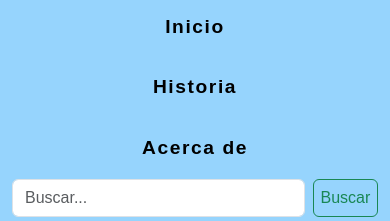
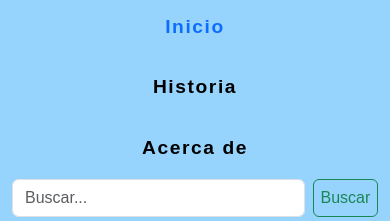
Before and after one commit to fabianblancowuest/the-simpsons-api, a website: page index.html in a window 390 px wide. Both pictures are taken after a click on the button "Toggle navigation". Shown: the part 62-283 px from the top of the page. Drawn offline with nearby package versions, Linux system fonts and the light colour scheme; no server answers; a web font is replaced by a local one.

Commit message:
improve app performance

```diff
--- a/api.js
+++ b/api.js
@@ -199,11 +199,6 @@ async function getData() {
                         detailElementTitle.textContent =
                             "Nombre | " + element.Nombre;
                         detailElementStory.textContent = element.Historia;
-                        detailElementImage.src = element.Imagen;
-                        // // elementos con imágenes faltantes
-                        // for (let i = 0; i < imagesError.length; i++) {
-                        // 	if(imagesError[i].Nombre)
-                        // }
 
                         switch (element._id) {
                             case "63e337e7edf49032166d9652":
@@ -232,6 +227,7 @@ async function getData() {
                                     "./assets/img/imagenes-faltantes/Mr_Lacost_Tapped_Out.webp";
                         }
 
+                        detailElementImage.src = element.Imagen;
                         detailElementGenre.textContent =
                             "Género | " + element.Genero;
                         detailElementState.textContent =
--- a/css/nav.css
+++ b/css/nav.css
@@ -21,7 +21,7 @@
 }
 
 .active-link {
-    color: var(--green-color) !important;
+    color: rgb(13, 110, 253) !important;
 }
 
 .nav a button {
@@ -89,18 +89,18 @@
 
 @media (max-width: 1200px) {
     .buttons {
-        margin-left: auto;
-        min-height: fit-content;
-        height: fit-content;
         gap: 1rem;
     }
 }
 
 @media (max-width: 1000px) {
     .buttons {
-        justify-content: center;
+        max-height: fit-content;
+        height: 180px;
+        /* justify-content: center; */
         align-items: center;
-        max-height: fit-content;
+        /* max-height: fit-content; */
+        overflow-y: visible;
     }
     .buttons li {
         text-align: center;
--- a/main.js
+++ b/main.js
@@ -1,16 +1,15 @@
-// document.addEventListener("DOMContentLoaded", function () {
-// 	// Tu código JavaScript aquí
-// 	const links = document.getElementsByClassName("nav-link");
-// 	// To detect the active link
-// 	const currentPageUrl = window.location.href;
+document.addEventListener("DOMContentLoaded", function () {
+    const links = document.getElementsByClassName("nav-link");
+    // To detect the active link
+    const currentPageUrl = window.location.href;
 
-// 	for (let i = 0; i < links.length; i++) {
-// 		const linkUrl = links[i].href;
+    for (let i = 0; i < links.length; i++) {
+        const linkUrl = links[i].href;
 
-// 		if (currentPageUrl === linkUrl) {
-// 			links[i].classList.add("active-link");
-// 		}
+        if (currentPageUrl === linkUrl) {
+            links[i].classList.add("active-link");
+        }
 
-// 		console.log(links[i]);
-// 	}
-// });
+        console.log(links[i]);
+    }
+});
```
